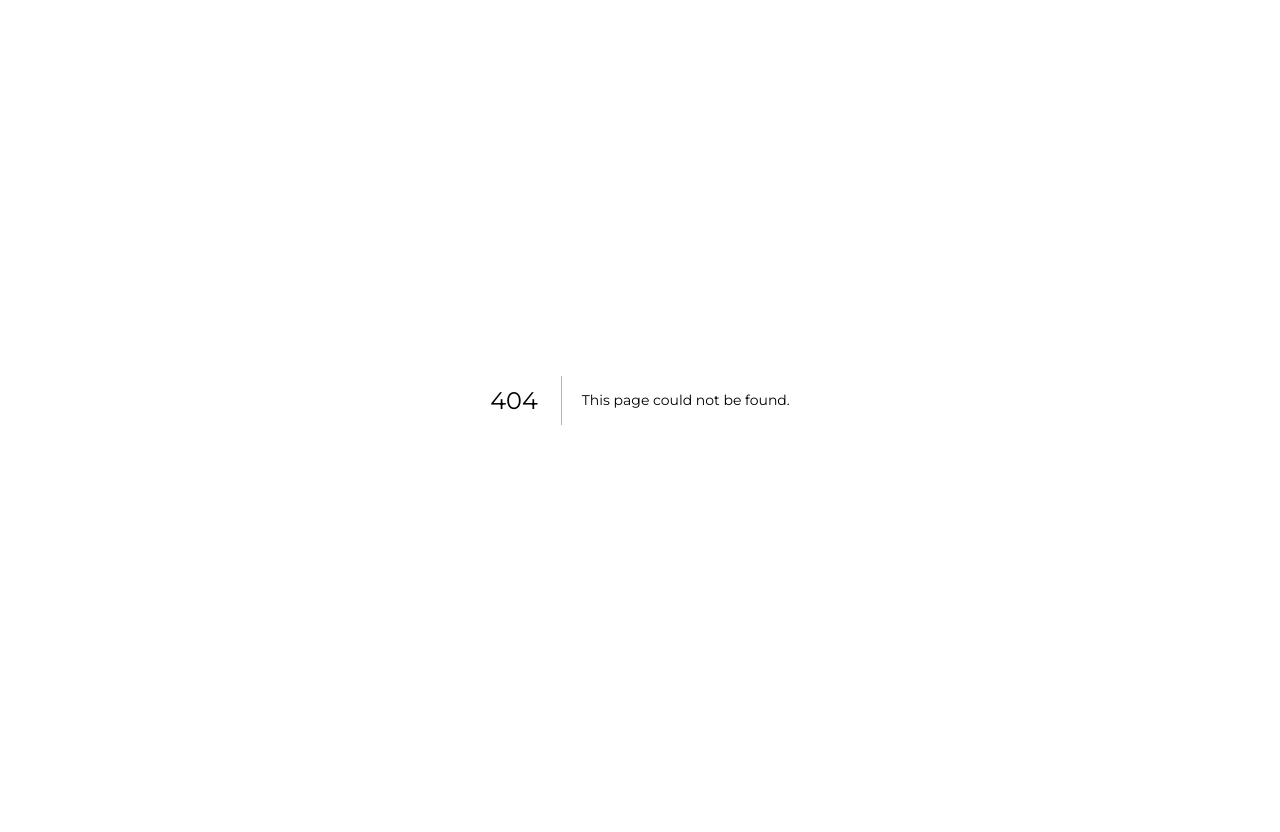
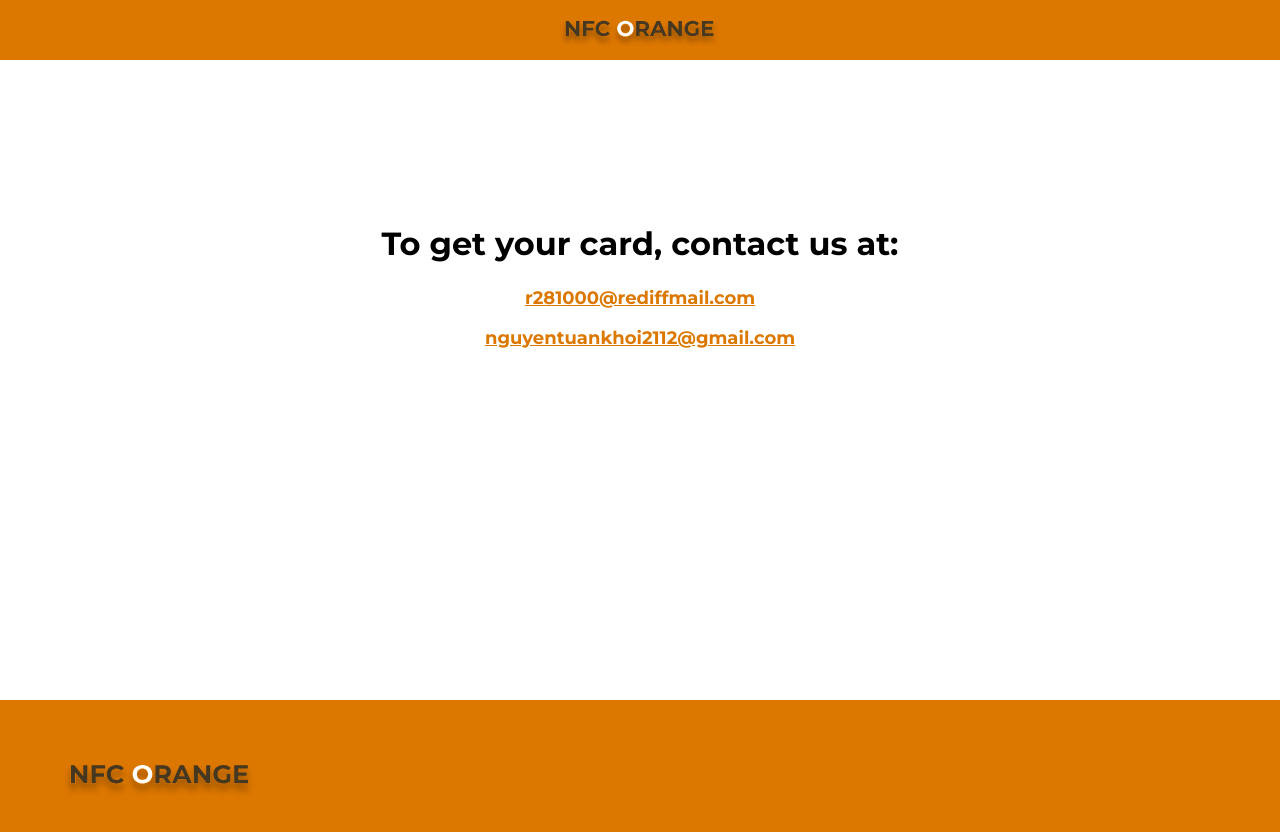
Before and after one commit to KhoiUna/nfc-orange, a Next.js app: page /contact in a window 1280 px wide. Before the commit this address had no page. Shown: the top 832 px of the page. Before the commit the page ends 800 px from the top, so only its background shows below. Built offline with nearby package versions, Linux system fonts and the light colour scheme.

Commit message:
add contact.tsx page

```diff
--- /dev/null
+++ b/pages/contact.tsx
@@ -0,0 +1,34 @@
+import Link from "next/link";
+import Layout from "../containers/Layout";
+
+export default function Contact() {
+  return (
+    <Layout title="Contact">
+      <div className="text-center py-[20vh] min-h-[80vh]">
+        <h1 className="text-[2rem] font-bold">
+          To get your card, contact us at:
+        </h1>
+
+        <div className="m-4">
+          <div className="my-3">
+            <a
+              className="text-lg underline text-primary font-bold"
+              href="mailto:r281000@rediffmail.com"
+            >
+              r281000@rediffmail.com
+            </a>
+          </div>
+
+          <div className="my-3">
+            <a
+              className="text-lg underline text-primary font-bold"
+              href="mailto:nguyentuankhoi2112@gmail.com"
+            >
+              nguyentuankhoi2112@gmail.com
+            </a>
+          </div>
+        </div>
+      </div>
+    </Layout>
+  );
+}
--- a/pages/index.tsx
+++ b/pages/index.tsx
@@ -7,7 +7,15 @@ export default function Index() {
       <div className="text-center py-[20vh] min-h-[80vh]">
         <h1 className="text-[3rem] font-bold">Welcome</h1>
 
-        <div>
+        <div className="my-3">
+          <Link href={"/contact"}>
+            <a className="text-[1.3rem] underline text-primary font-bold px-5">
+              Get your card
+            </a>
+          </Link>
+        </div>
+
+        <div className="mt-4">
           <Link href={"/register"}>
             <a className="text-[1.3rem] underline text-primary font-bold px-5">
               Register
--- a/pages/register.tsx
+++ b/pages/register.tsx
@@ -90,9 +90,9 @@ export default function Register({ showForm }: RegisterProps) {
           <h2 className="text-[1.8rem]">You should get our NFC card first</h2>
 
           <div className="my-2">
-            <Link href={"/login"}>
+            <Link href={"/contact"}>
               <a className="text-[1.3rem] underline text-primary font-bold">
-                Login
+                Contact Us
               </a>
             </Link>
           </div>
```
